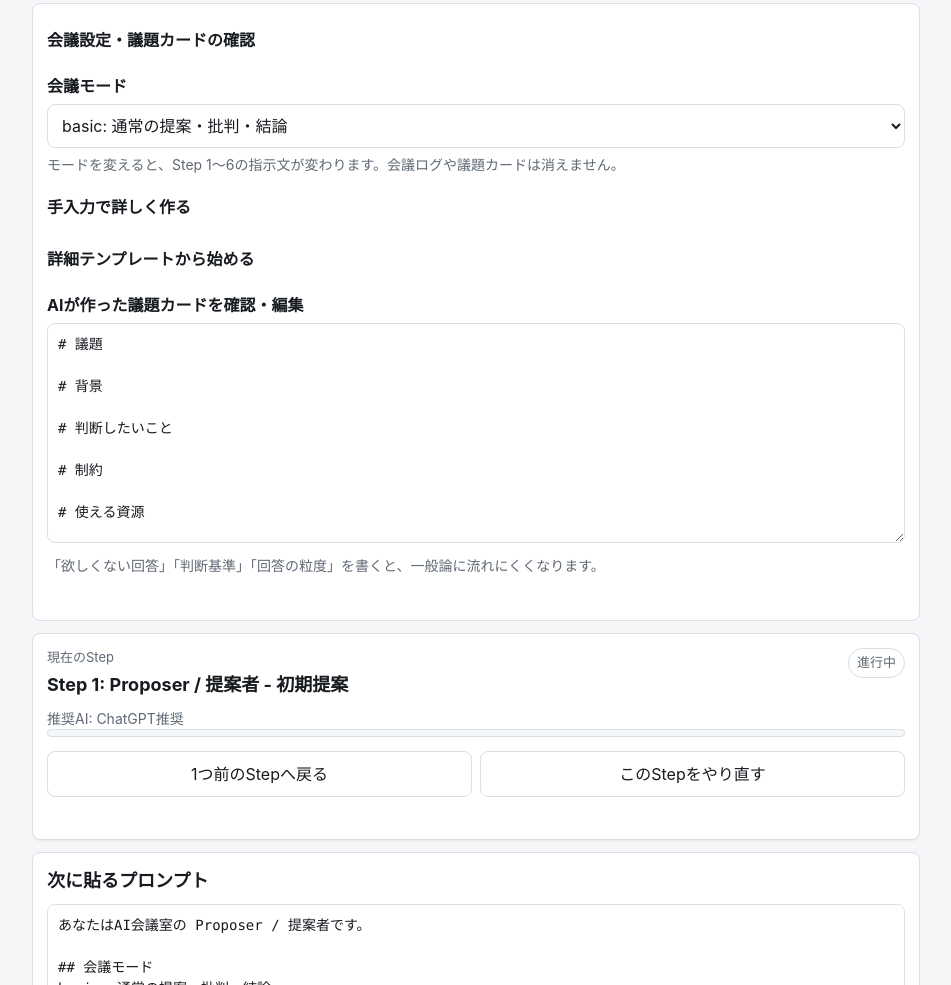
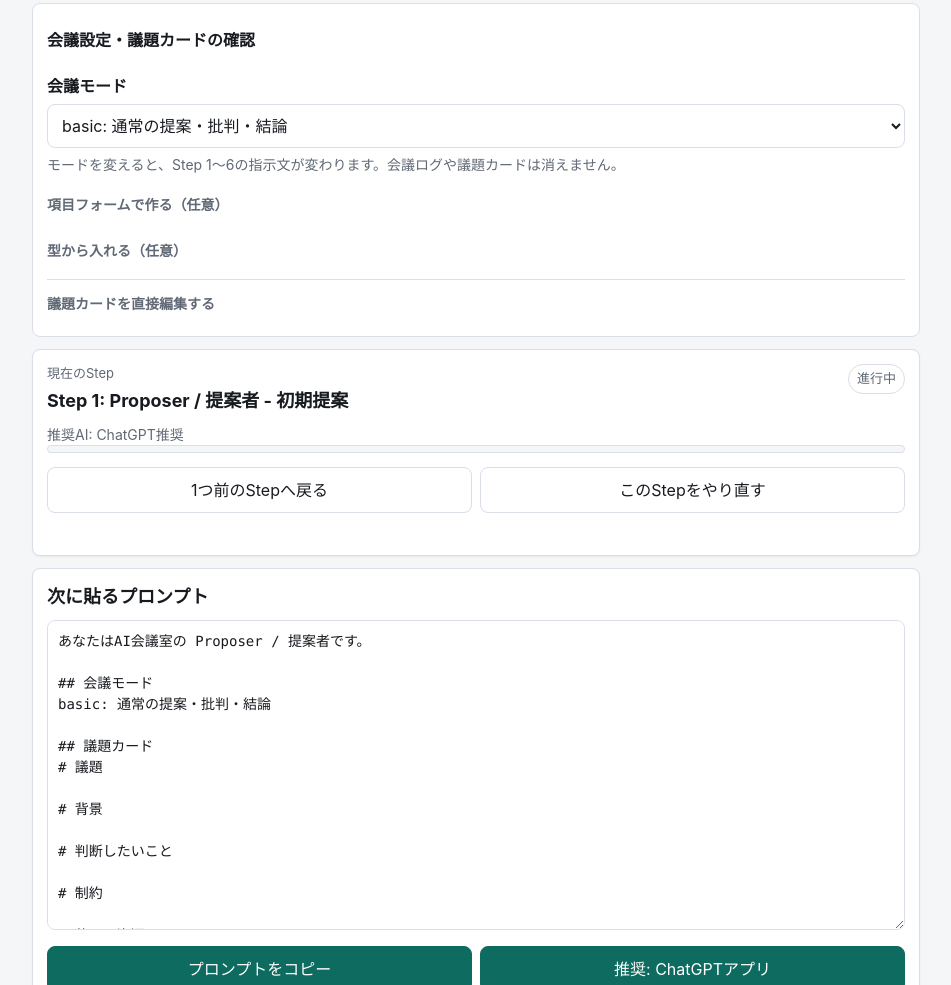
Before and after one commit to cookiekampo/ai-board, a plain HTML site: page docs/index.html in a window 1280 px wide. Shown: the part 1306-2291 px from the top of the page, without its empty margins (164-1115 px from the left). Drawn offline with Linux system fonts and the light colour scheme.

Commit message:
Simplify topic card editing UI

```diff
--- a/docs/index.html
+++ b/docs/index.html
@@ -97,8 +97,8 @@
           <option value="deepResearchPrompt">Deep Researchプロンプト作成</option>
         </select>
         <p class="hint">モードを変えると、Step 1〜6の指示文が変わります。会議ログや議題カードは消えません。</p>
-        <details class="quick-card">
-          <summary>手入力で詳しく作る</summary>
+        <details class="quick-card compact-card">
+          <summary>項目フォームで作る（任意）</summary>
           <p class="hint">書けるところだけ入力してください。空欄は「未入力」として議題カード化します。</p>
           <label for="quickTopic">議題</label>
           <textarea id="quickTopic" class="quick-field" placeholder="例）集客について"></textarea>
@@ -123,10 +123,10 @@
           <button id="applyQuickCardButton" class="primary wide" type="button">フォームから議題カードを作る</button>
           <p id="quickCardStatus" class="status" aria-live="polite"></p>
         </details>
-        <details class="quick-card">
-          <summary>詳細テンプレートから始める</summary>
-          <p class="hint">決まった型から始めたい時だけ使います。通常は上の「まずテーマを書く」で十分です。</p>
-          <label for="templateSelect">詳細テンプレート</label>
+        <details class="quick-card compact-card">
+          <summary>型から入れる（任意）</summary>
+          <p class="hint">決まった型から直接入れたい時だけ使います。通常は上の「まずテーマを書く」で十分です。</p>
+          <label for="templateSelect">テンプレート</label>
           <select id="templateSelect">
             <option value="">選択してください</option>
             <option value="general">汎用テンプレ</option>
@@ -134,10 +134,14 @@
             <option value="deepResearch">Deep Research調査テンプレ</option>
           </select>
         </details>
-        <label for="topicCard">AIが作った議題カードを確認・編集</label>
-        <textarea id="topicCard" class="topic-card" placeholder="# 議題&#10;集客について"></textarea>
-        <p class="hint">「欲しくない回答」「判断基準」「回答の粒度」を書くと、一般論に流れにくくなります。</p>
-        <p id="saveStatus" class="status" aria-live="polite"></p>
+        <details class="quick-card direct-edit-card">
+          <summary>議題カードを直接編集する</summary>
+          <p class="hint">貼り付け済み・反映済みのカードを確認、微修正したい時だけ開きます。</p>
+          <label for="topicCard">現在の議題カード</label>
+          <textarea id="topicCard" class="topic-card" placeholder="# 議題&#10;集客について"></textarea>
+          <p class="hint">「欲しくない回答」「判断基準」「回答の粒度」を書くと、一般論に流れにくくなります。</p>
+          <p id="saveStatus" class="status" aria-live="polite"></p>
+        </details>
       </details>
     </section>
 
--- a/docs/service-worker.js
+++ b/docs/service-worker.js
@@ -1,4 +1,4 @@
-const CACHE_NAME = "ai-board-static-v0.1.15";
+const CACHE_NAME = "ai-board-static-v0.1.16";
 const APP_ASSETS = [
   "./",
   "./index.html",
--- a/docs/style.css
+++ b/docs/style.css
@@ -304,6 +304,27 @@ button.wide {
   margin-top: 8px;
 }
 
+.secondary-panel .quick-card summary {
+  color: var(--muted);
+  font-size: 14px;
+  font-weight: 650;
+  min-height: 38px;
+}
+
+.compact-card .quick-field {
+  min-height: 72px;
+}
+
+.direct-edit-card {
+  border-top: 1px solid var(--line);
+  margin-top: 10px;
+  padding-top: 4px;
+}
+
+.direct-edit-card .topic-card {
+  min-height: 160px;
+}
+
 .setup-panel[hidden] {
   display: none;
 }
```
